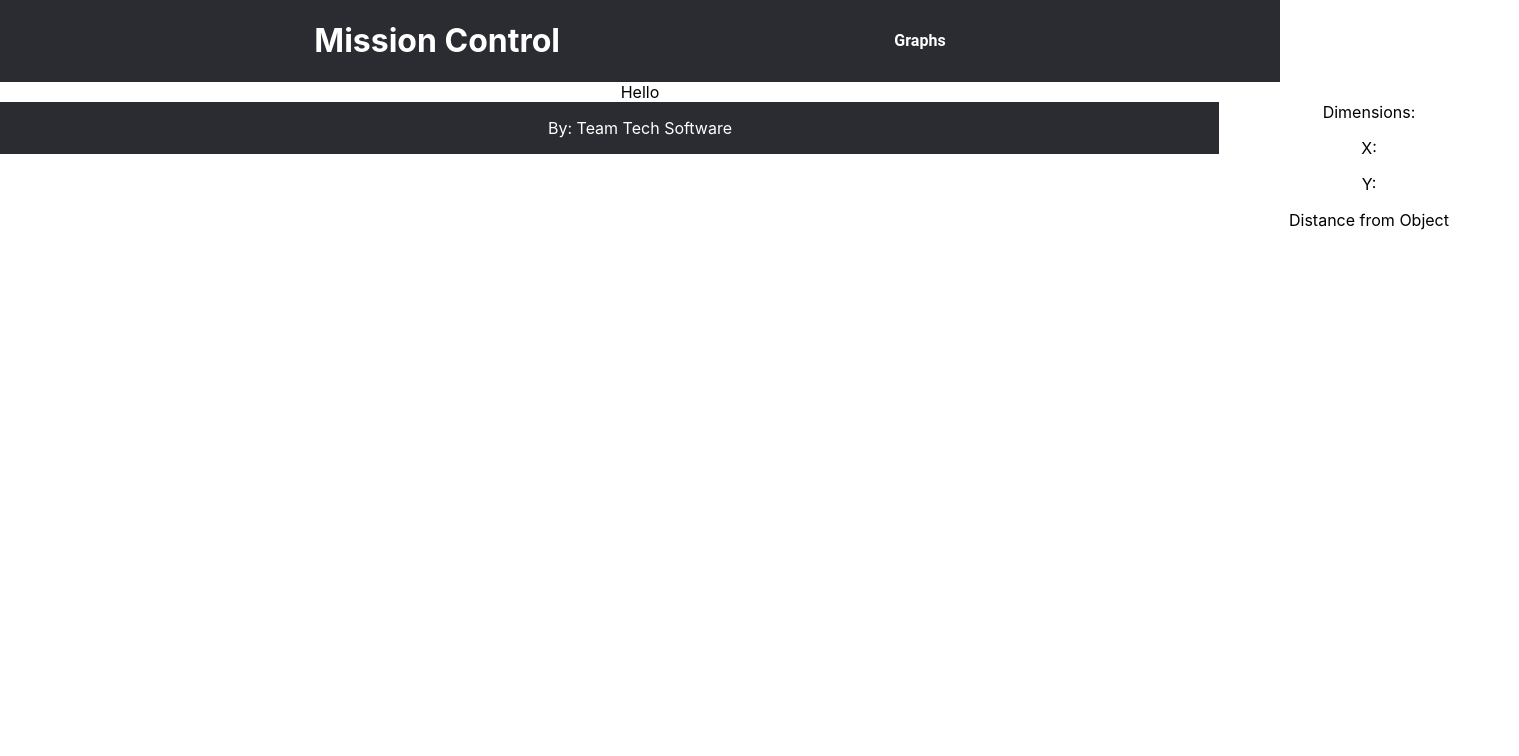
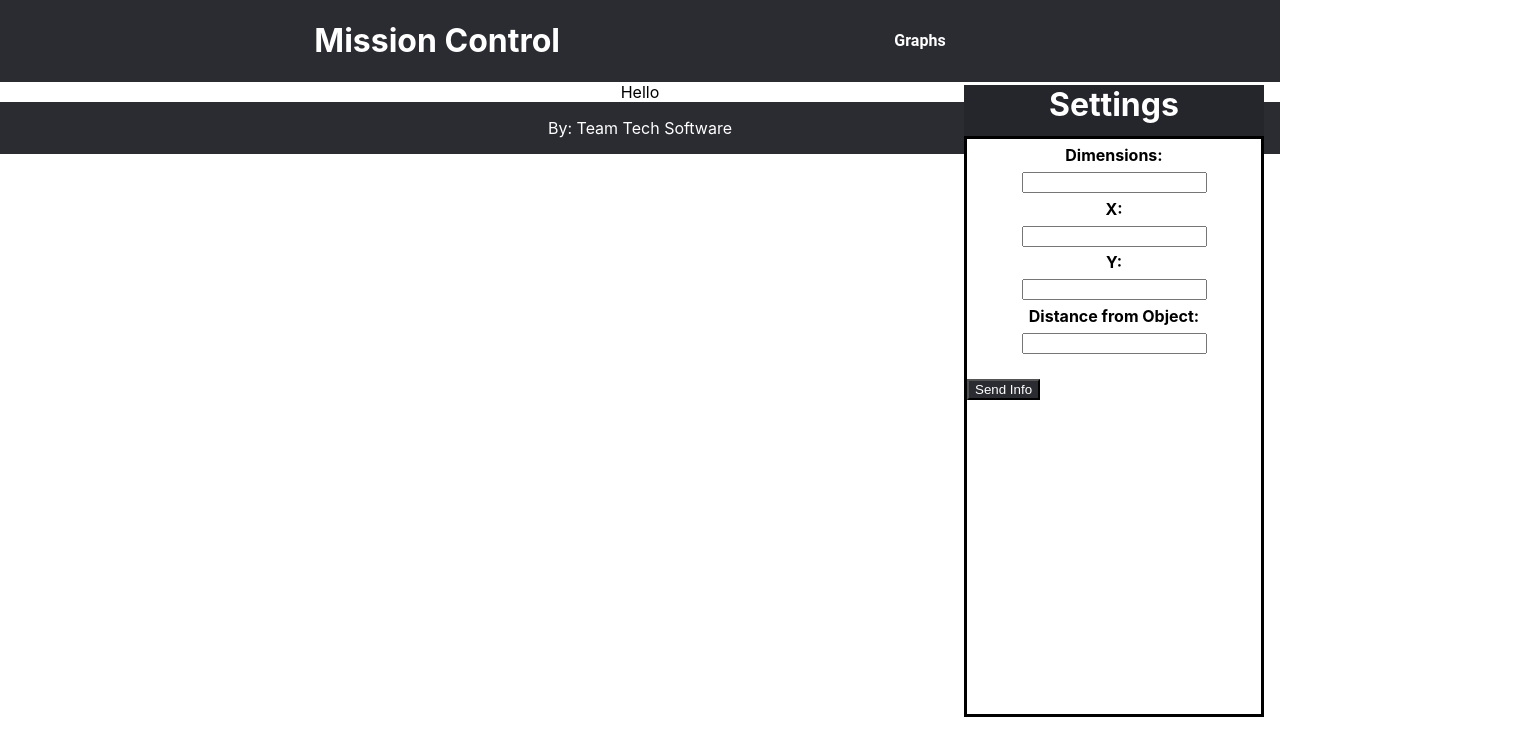
Before and after one commit to christinealin7771/Mission-Control-Software, a React (Create React App) app: page / in a window 1280 px wide. Shown: the top 756 px of the page, 1519 px wide, since content can reach past the window. Built offline with nearby package versions, Linux system fonts and the light colour scheme.

Commit message:
Format, positioning changed, added input box
Added input boxes, but they do nothing rn. Formatted the sidebar and the positions of the text.

```diff
--- a/src/components/sidebar/Sidebar.css
+++ b/src/components/sidebar/Sidebar.css
@@ -1,19 +1,44 @@
 .sidebar{
-    height: 705px;
-    width: 300px;
+    height: 575px;
+    width: 294px;
     background-color: white;
-    position: absolute;
-    left: 1219px;
-    top: 86px;
+    position: fixed;
+    right: 1em;
+    top: 136px;
+    border: 3px;
+    border-style: solid;
+    border-color:black;
 }
 
-.sidebarList{
-    height: auto;
-    padding: 0;
-    width: 100%;
-    background-color: gray;
+.sidebarHeading{
+    width: 300px;
+    height: 51px;
+    position: absolute;
+    top: -75px;
+    left: -3px;
+    background-color: rgb(37, 38, 43);
+    color:white;
 }
 
+.sidebarLabels{
+    display: block;
+    margin: 2%;
+    font-weight: bold;
+}
+
+.button{
+    display: flex;
+    position: relative;
+    top: 25px;
+    background-color: rgb(43, 44, 50);
+    color: white;
+
+}
+
+.button:hover{
+    cursor: pointer;
+    background-color: black;
+}
 .sidebarList .row{
     width: 100%;
     height: 50px;
--- a/src/components/sidebar/Sidebar.js
+++ b/src/components/sidebar/Sidebar.js
@@ -1,22 +1,20 @@
 import React from 'react'
 import './Sidebar.css'
-import {SidebarData} from './SidebarData'
 
 function Sidebar() {
   return (
     <div className="fixed-top">
         <div className="sidebar">
-          <p>Dimensions:</p>
-          <p>X:</p>
-          <p>Y:</p>
-          <p>Distance from Object</p>
-          {/* <ul className="sidebarList">
-            {SidebarData.map((val,key)=>{
-              return <li key={key} className="row">
-                {val.title}
-              </li>
-            })}
-          </ul> */}
+        <h1 className = "sidebarHeading">Settings</h1>
+            <label className="sidebarLabels">Dimensions: </label>
+            <input></input>
+            <label className="sidebarLabels">X: </label>
+            <input></input>
+            <label className="sidebarLabels">Y: </label>
+            <input></input>
+            <label className="sidebarLabels">Distance from Object: </label>
+            <input></input>
+          <button className="button">Send Info</button>
         </div>
     </div>
   )
--- a/src/components/sidebar/SidebarData.js
+++ /dev/null
@@ -1,19 +0,0 @@
-import React from 'react'
-
-export const SidebarData =[
-    {
-        title: "General Plan Settings"
-    },
-
-    {
-        title: "Other Settings"
-    },
-
-    {
-        title: "Other Other Settings"
-    },
-
-    {
-        title: "Some Other Tab"
-    },
-]
```
